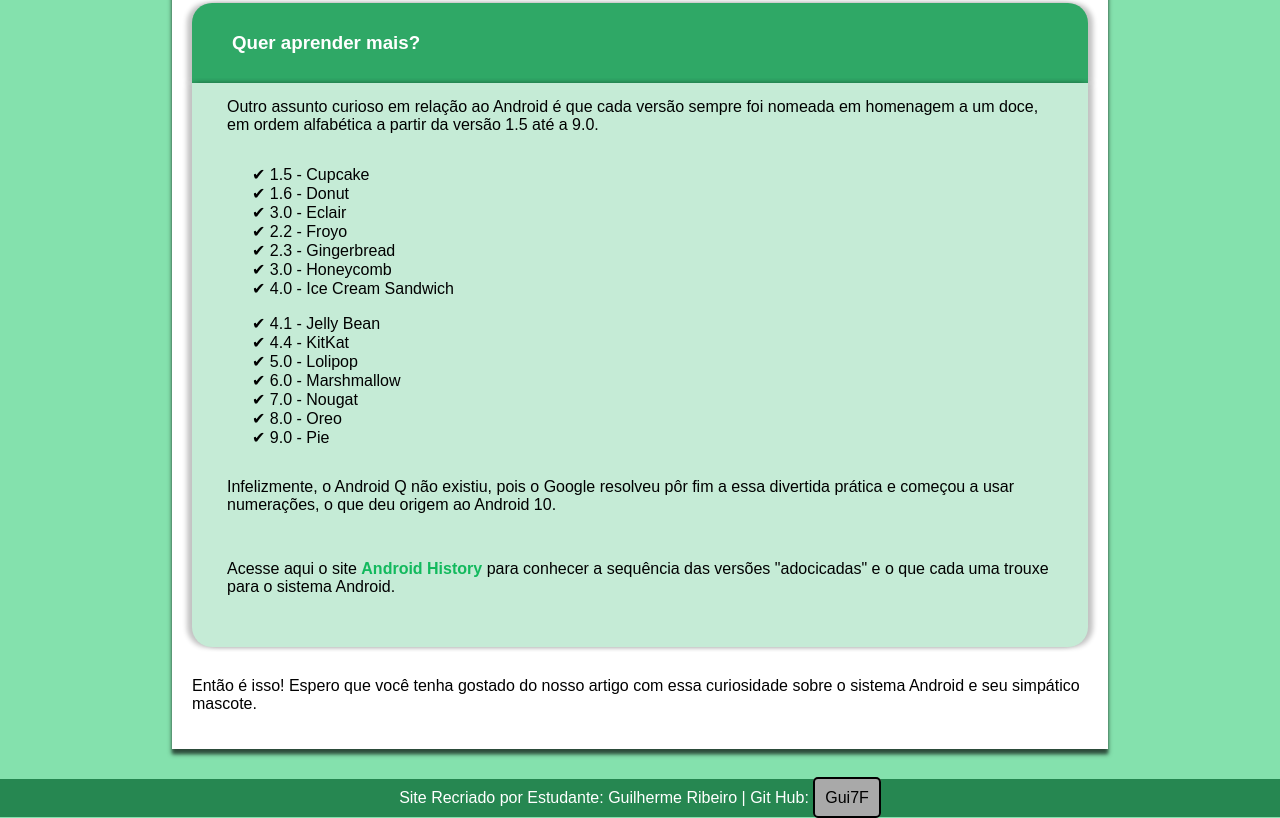
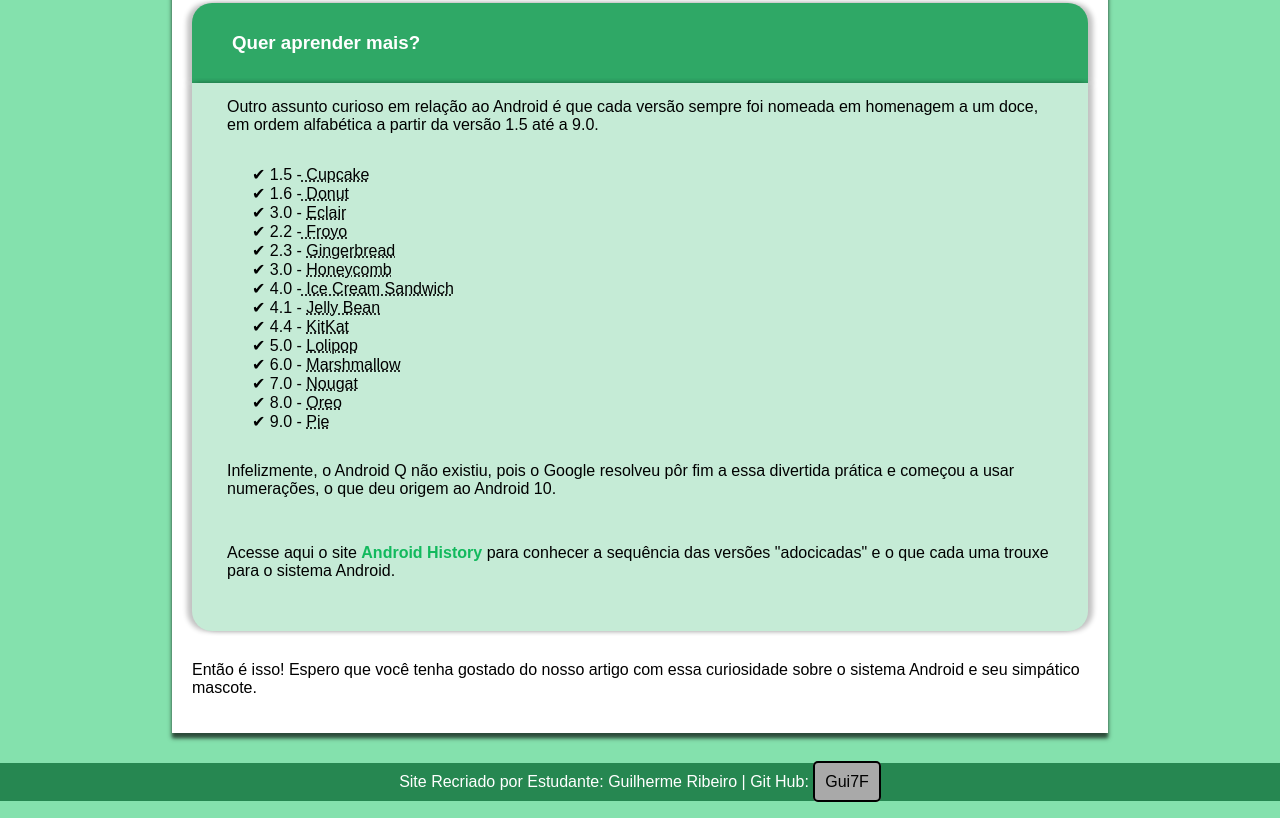
Before and after one commit to Gui7F/Site-Android, a plain HTML site: page index.html in a window 1280 px wide. Shown: the part 2338-3156 px from the top of the page. Drawn offline with Linux system fonts and the light colour scheme.

Commit message:
Abbr Adicionado

```diff
--- a/index.html
+++ b/index.html
@@ -55,22 +55,20 @@
             Outro assunto curioso em relação ao Android é que cada versão sempre foi nomeada em homenagem a um doce, em ordem alfabética a partir da versão 1.5 até a 9.0.
         </p>
        <ol>
-            <li> &#10004; 1.5 - Cupcake</li>
-            <li>&#10004; 1.6 - Donut</li>
-            <li>&#10004; 3.0 - Eclair</li>
-            <li>&#10004; 2.2 - Froyo</li>
-            <li>&#10004; 2.3 - Gingerbread</li>
-            <li>&#10004; 3.0 - Honeycomb</li>
-            <li>&#10004; 4.0 - Ice Cream Sandwich</li>
-        </ol>
-        <ol>
-          <li>&#10004; 4.1 - Jelly Bean</li>
-          <li>&#10004; 4.4 - KitKat</li>
-          <li>&#10004; 5.0 - Lolipop</li>
-          <li>&#10004; 6.0 - Marshmallow</li>
-          <li>&#10004; 7.0 - Nougat</li>
-          <li>&#10004; 8.0 - Oreo</li>
-          <li>&#10004; 9.0 - Pie</li>
+            <li> &#10004; 1.5 -<abbr title="Bolo de Copo"> Cupcake</abbr></li>
+            <li>&#10004; 1.6 -<abbr title="Rosquinha"> Donut</abbr></li>
+            <li>&#10004; 3.0 - <abbr title="Bomba">Eclair</abbr></li>
+            <li>&#10004; 2.2 -<abbr title="Iogurte Congelado"> Froyo</abbr></li>
+            <li>&#10004; 2.3 - <abbr title="Biscoito de Gengibre">Gingerbread</abbr></li>
+            <li>&#10004; 3.0 - <abbr title="Favo de Mel">Honeycomb</abbr></li>
+            <li>&#10004; 4.0 -<abbr title="Sorvete"> Ice Cream Sandwich</abbr></li>
+            <li>&#10004; 4.1 - <abbr title="Jujuba">Jelly Bean</abbr></li>
+            <li>&#10004; 4.4 - <abbr title="KitKat">KitKat</abbr></li>
+            <li>&#10004; 5.0 - <abbr title="Pírulito">Lolipop</abbr></li>
+            <li>&#10004; 6.0 - <abbr title="Marshmallow">Marshmallow</abbr></li>
+            <li>&#10004; 7.0 - <abbr title="Torreto">Nougat</abbr></li>
+            <li>&#10004; 8.0 - <abbr title="Oreo">Oreo</abbr></li>
+            <li>&#10004; 9.0 - <abbr title="Torta">Pie</abbr></li>
         </ol>
         <p>
             Infelizmente, o Android Q não existiu, pois o Google resolveu pôr fim a essa divertida prática e começou a usar numerações, o que deu origem ao Android 10.
```
